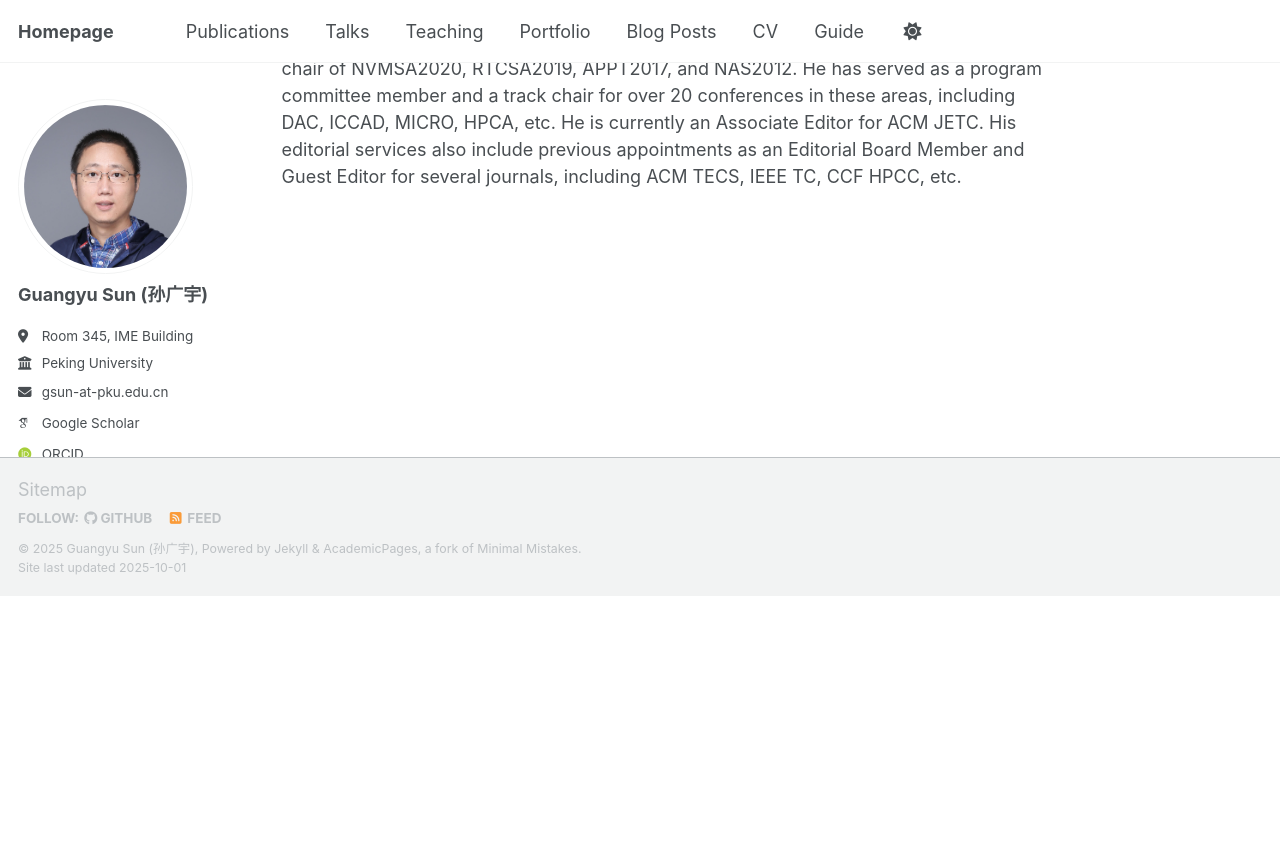
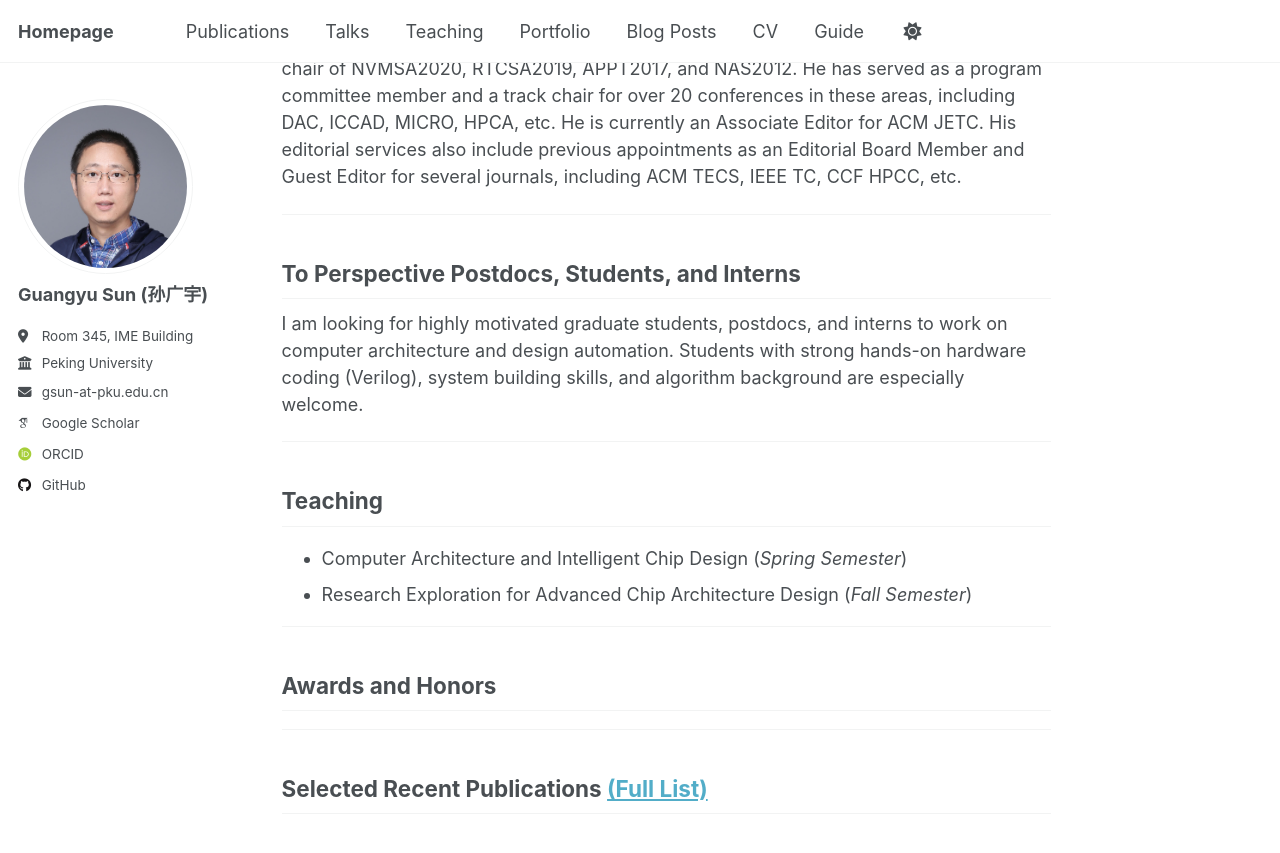
Before and after one commit to gsunpku/gsunpku.github.io, a Jekyll site: the page built from _pages/about.md, in a window 1280 px wide and 900 px high, scrolled down 1336 px. Shown: the top 853 px of the window. Built offline with Jekyll 4.4.1, drawn with Linux system fonts in a browser that asks for light colours; some web fonts are replaced; a script that is not in the unit is left out; before the commit the page ends 1931 px from its top, so only the background shows below that.

Commit message:
Update about.md

```diff
--- a/_pages/about.md
+++ b/_pages/about.md
@@ -28,3 +28,26 @@ His research focuses on computer architecture design and automation technologies
 His achievements have also been recognized with awards, including the CCF Natural Science First Prize (ranked 1st) and the Ministry of Education Natural Science Second Prize (ranked 2nd). He has received honors such as the DAC Under-40 Innovators Award, the CCF-IEEE CS Young Computer Scientist Award, and the Beijing Zhiyuan Young Scientist Award, and has been inducted into the Hall of Fame for both the HPCA and FPGA conferences.
 
 He has been serving as the PI and co-PI on many research grants from NSFC. His research work has also been supported by Alibaba DAMO Academy, Huawei, Baidu, AMD, Intel, MSRA, etc. Dr. Sun is an active volunteer in design automation and computer architecture communities. He was the general co-chair of NVMSA2021 and the TPC co-chair of NVMSA2020, RTCSA2019, APPT2017, and NAS2012. He has served as a program committee member and a track chair for over 20 conferences in these areas, including DAC, ICCAD, MICRO, HPCA, etc. He is currently an Associate Editor for ACM JETC. His editorial services also include previous appointments as an Editorial Board Member and Guest Editor for several journals, including ACM TECS, IEEE TC, CCF HPCC, etc.
+
+------
+
+To Perspective Postdocs, Students, and Interns
+------
+I am looking for highly motivated graduate students, postdocs, and interns to work on computer architecture and design automation. Students with strong hands-on hardware coding (Verilog), system building skills, and algorithm background are especially welcome.
+
+------
+
+Teaching
+------
+- Computer Architecture and Intelligent Chip Design (*Spring Semester*)
+- Research Exploration for Advanced Chip Architecture Design (*Fall Semester*)
+
+------
+
+Awards and Honors
+------
+
+------
+
+Selected Recent Publications [(Full List)]()
+------
```
